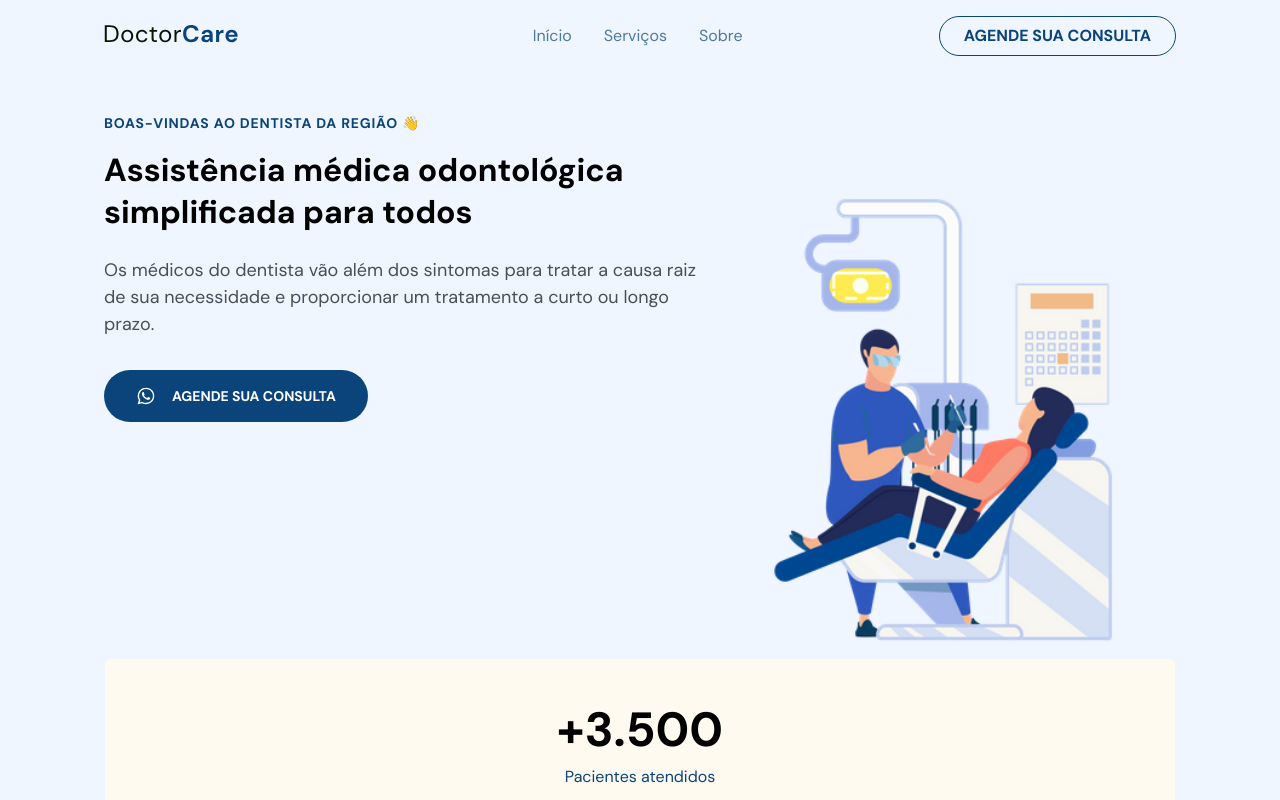
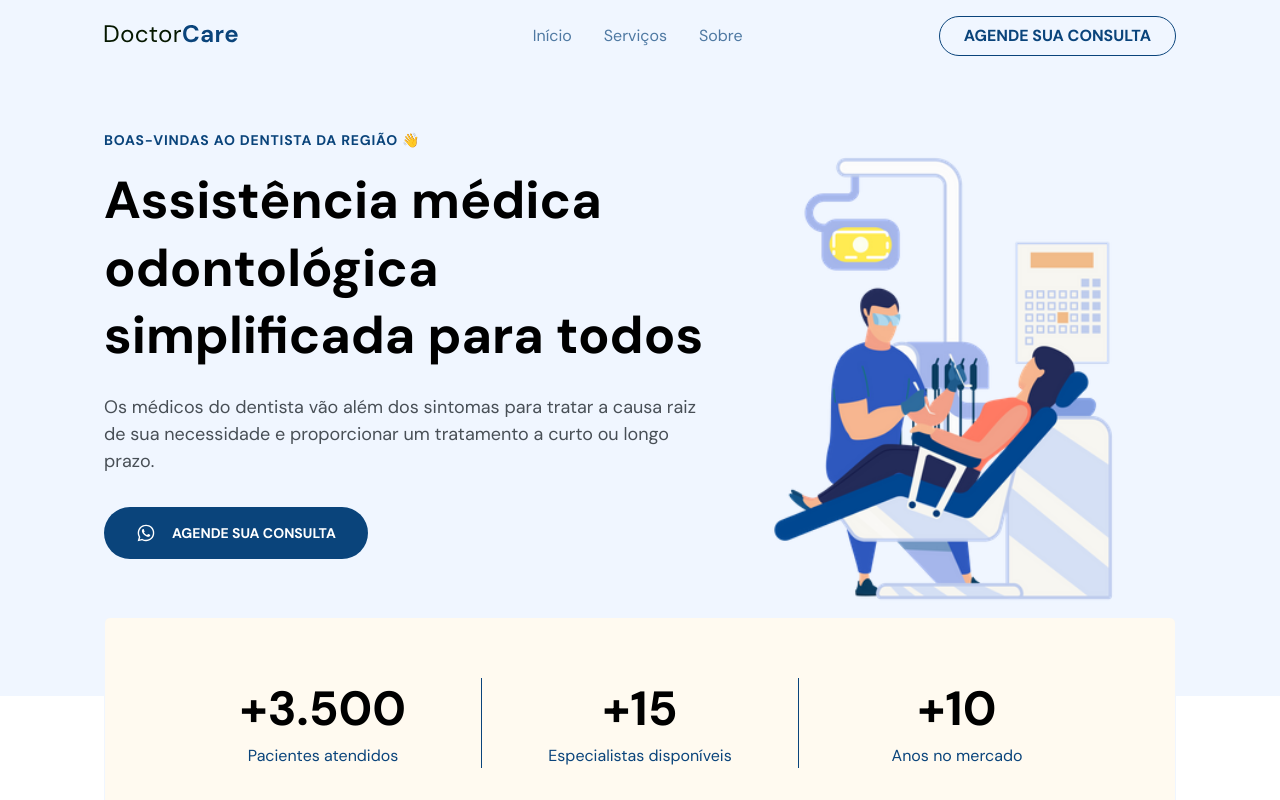
Before and after one commit to wpmello/odontologic-project, a plain HTML site: page index.html in a window 1280 px wide. Shown: the top 800 px of the page. Drawn offline with nearby package versions, Linux system fonts and the light colour scheme.

Commit message:
desktop mode HOME - finished

```diff
--- a/styles.css
+++ b/styles.css
@@ -299,13 +299,14 @@ body.menu-expanded button path {
 /*=========== #HOME =========== */
 
 #home {
+  padding-block: 0;
   padding-top: calc(4.1rem + var(--nav-height));
 }
 
 #home::before {
   content: '';
   width: 100%;
-  height: calc(108rem + var(--nav-height));
+  height: calc(76% + var(--nav-height));
   background-color: var(--brand-light);
   display: block;
 
@@ -497,9 +498,16 @@ footer .social-links {
 @media (min-width: 1024px) {
   /*=========== GERAL =========== */
 
+  body {
+    overflow: auto;
+  }
+
   .wrapper {
     width: min(112rem, 100%);
     display: grid;
+  }
+  section {
+    padding-block: 16rem;
   }
 
   /*=========== NAVIGATION =========== */
@@ -624,6 +632,14 @@ footer .social-links {
 
   /*=========== HOME =========== */
 
+  #home::before {
+    height: calc(96% - var(--nav-height));
+  }
+
+  #home {
+    padding-top: var(--nav-height);
+  }
+
   #home .wrapper {
     grid-template-columns: 60.5rem 1fr;
     grid-template-areas:
@@ -634,13 +650,35 @@ footer .social-links {
   #home .column-a {
     grid-area: A;
     text-align: left;
+    align-self: center;
   }
 
   #home .column-b {
     grid-area: B;
   }
+
+  #home h1 {
+    font-size: 5.2rem;
+  }
+
+  #home .content p {
+    font-size: 1.8rem;
+  }
+
   #home .stats {
     grid-area: C;
+    flex-direction: row;
+
+    padding: 6rem;
+    gap: 0;
+  }
+
+  #home .stats .stat + .stat {
+    border-left: 1px solid var(--primary-color-1);
+  }
+
+  #home .stats .stat {
+    flex: 1;
   }
 
   #home .button {
@@ -649,6 +687,5 @@ footer .social-links {
 
   #home img {
     width: 42rem;
-
   }
 }
```
Lines whose indentation alone changed are shown as unchanged.
